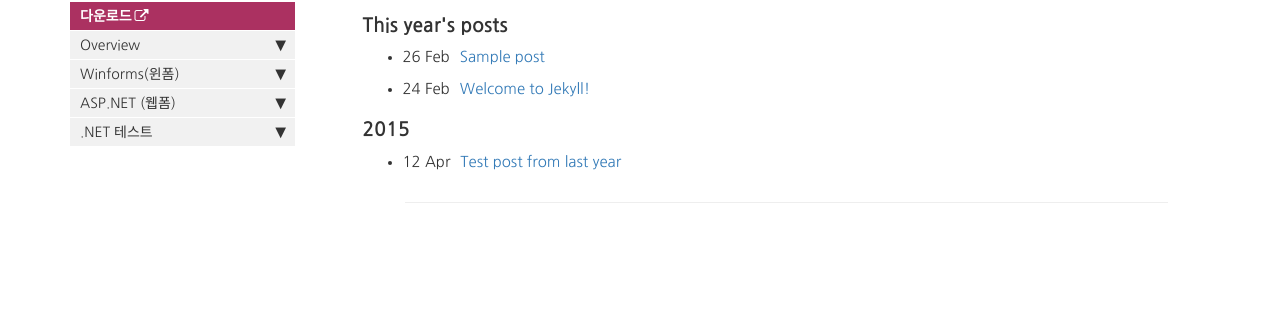
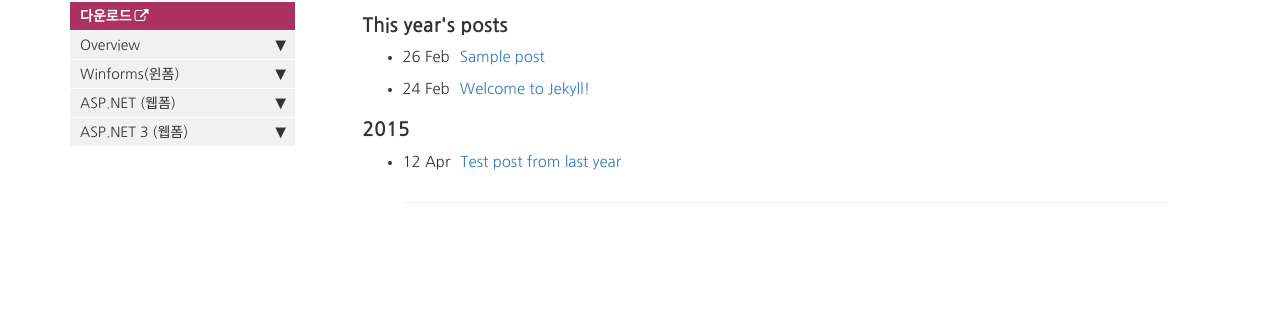
Before and after one commit to grapecity-korea/SP.NETraining.github.io, a Jekyll site: the page built from pages/news/news_archive.html, in a window 1280 px wide. Shown: the part 106-421 px from the top of the page. Built offline with Jekyll 4.4.1, drawn with Linux system fonts in a browser that asks for light colours; comment, search, counter and statistics services are not loaded.

Commit message:
Update mydoc_sidebar.yml

```diff
--- a/_data/sidebars/mydoc_sidebar.yml
+++ b/_data/sidebars/mydoc_sidebar.yml
@@ -120,12 +120,15 @@ entries:
             url: /spasp_etc.html
             output: web, pdfs
 
-      - title: .NET 테스트
+      - title: ASP.NET 3 (웹폼)
         output: web, pdf
         folderitems:
           - title: 시작하기
+            output: web, pdf
             subfolders:
-              - title: 시작하기
+              - title: 시작하기2
                 url: /spasp_start.html
+                output: web, pdf
               - title: 스타일
                 url: /spasp_style.html
+                output: web, pdfs
```
